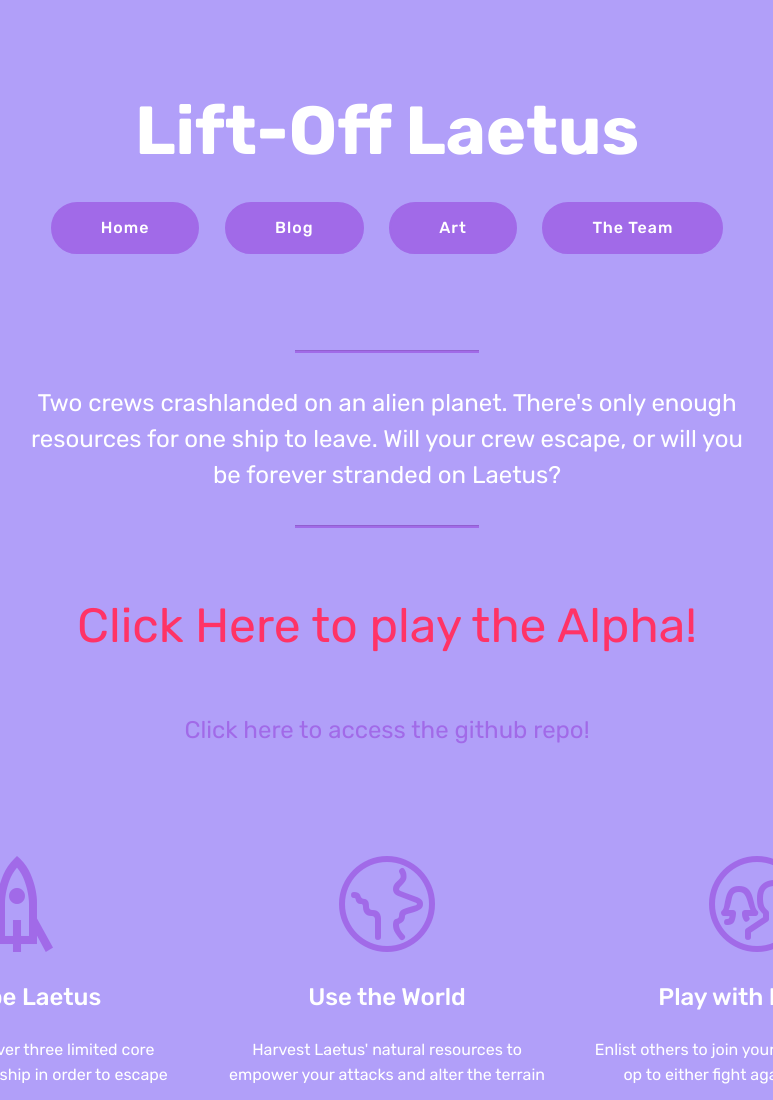
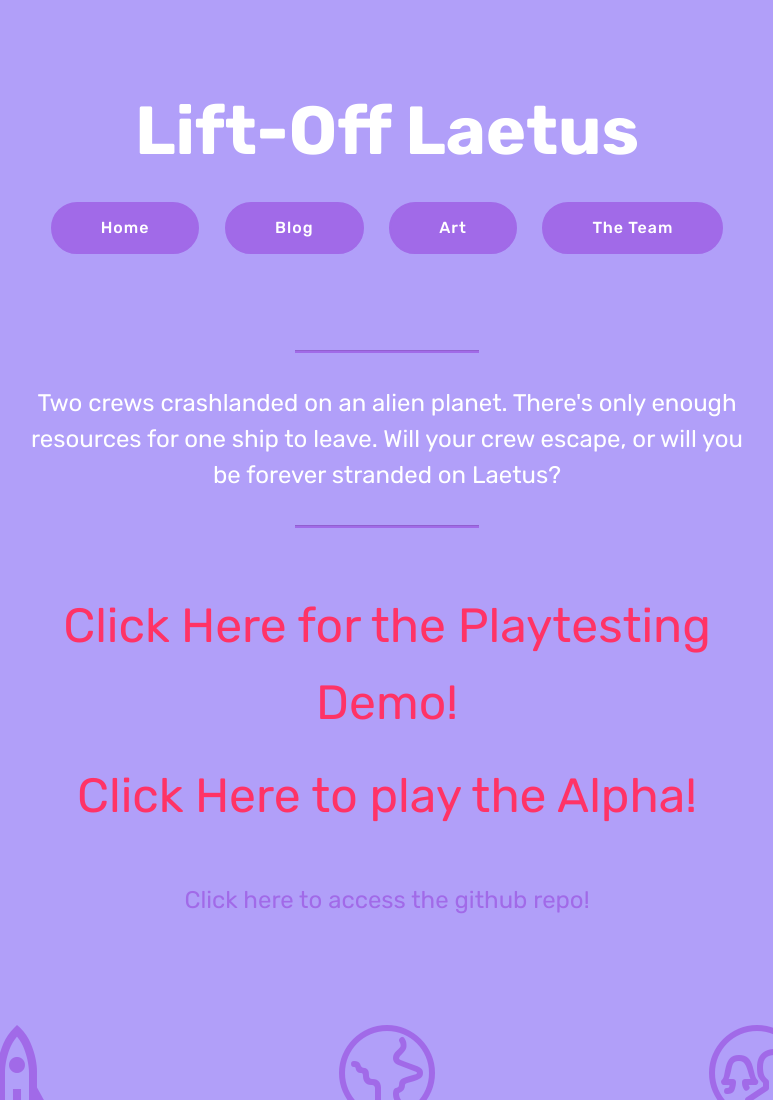
Before and after one commit to Used-Unicycle-Usurpers/website, a plain HTML site: page index.html in a window 1280 px wide. Shown: the top 1100 px of the page, without its empty margins (253-1026 px from the left). Drawn offline with Linux system fonts and the light colour scheme; files whose address does not match are found by name.

Commit message:
Added link to playtesting demo

```diff
--- a/index.html
+++ b/index.html
@@ -57,8 +57,11 @@
 </section>
 
 <section class="mbr-section article content1 cid-svqaQK2riQ" id="content1-1o">
-
-
+    <div class="container">
+        <div class="media-container-row">
+            <div class="mbr-text col-12 mbr-fonts-style display-2 col-md-8"><p><strong><a href="https://drive.google.com/file/d/15kEFa02edrOfc2V0cGuyCt9FWOfjbSrE/view?usp=sharing" target="_blank" class="text-secondary">Click Here for the Playtesting Demo!</a></strong></p></div>
+        </div>
+    </div>
 
     <div class="container">
         <div class="media-container-row">
```
